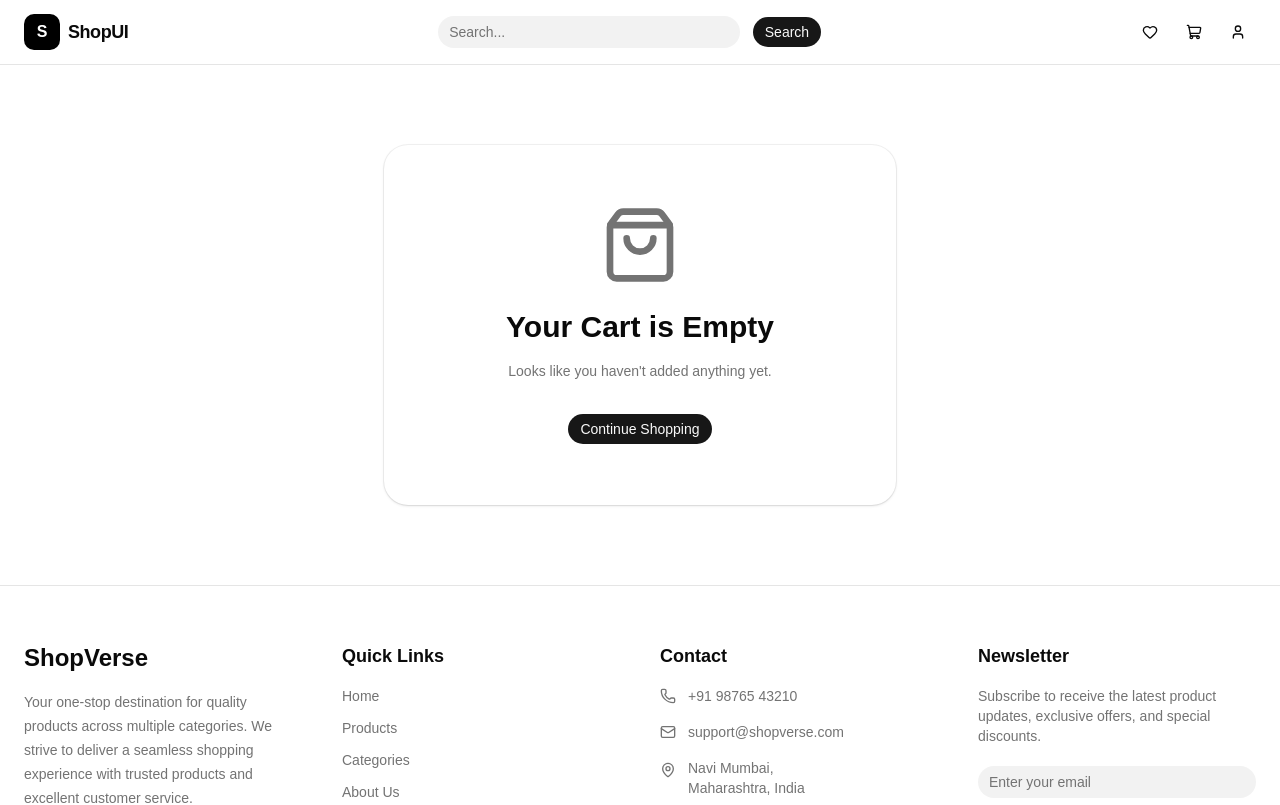
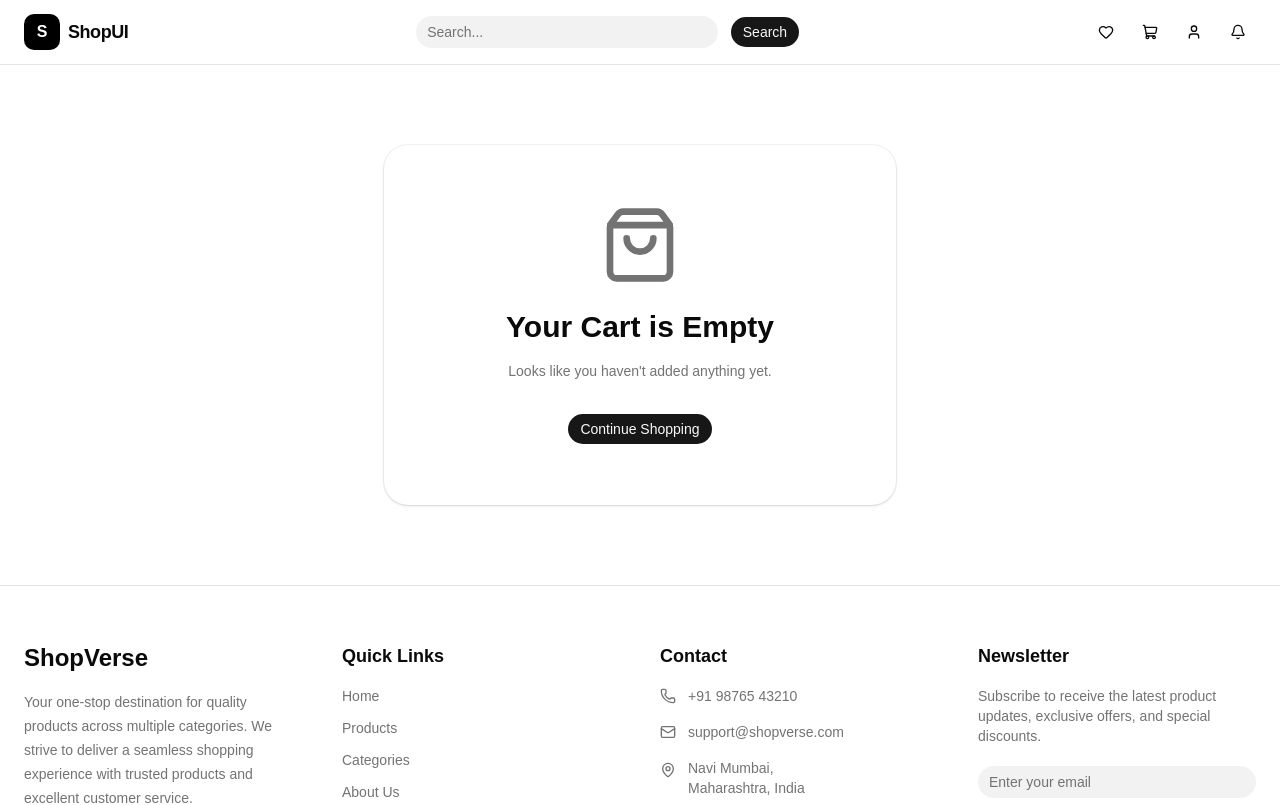
Before and after one commit to kshitijudhan/GR8BUY, a React (Vite) app: page /cart in a window 1280 px wide. Shown: the top 805 px of the page. Built offline with nearby package versions, Linux system fonts and the light colour scheme.

Commit message:
feat: add notification in header

```diff
--- a/src/components/Header.jsx
+++ b/src/components/Header.jsx
@@ -1,11 +1,12 @@
 import { useNavigate } from "react-router-dom";
-import { ShoppingCart, User, Heart } from "lucide-react";
+import { ShoppingCart, User, Heart, Bell } from "lucide-react";
 import { Button } from "@/components/ui/button";
 import { Field } from "@/components/ui/field";
 import { Input } from "@/components/ui/input";
 import { HashLink } from "react-router-hash-link";
 import { useRef, useState } from "react";
 import { useSelector } from "react-redux";
+import { toast } from "sonner";
 
 function Header({ setSearchitem }) {
   const [searchtext, setSearchtext] = useState("");
@@ -102,6 +103,17 @@ function Header({ setSearchitem }) {
             >
               <User size={30} />
             </Button>
+
+            <Button
+              variant="ghost"
+              size="icon-lg"
+              className="rounded-full"
+              onClick={() =>
+                toast.info("No notifications", { position: "top-center" })
+              }
+            >
+              <Bell size={30} />
+            </Button>
           </div>
         </div>
       </header>
```
